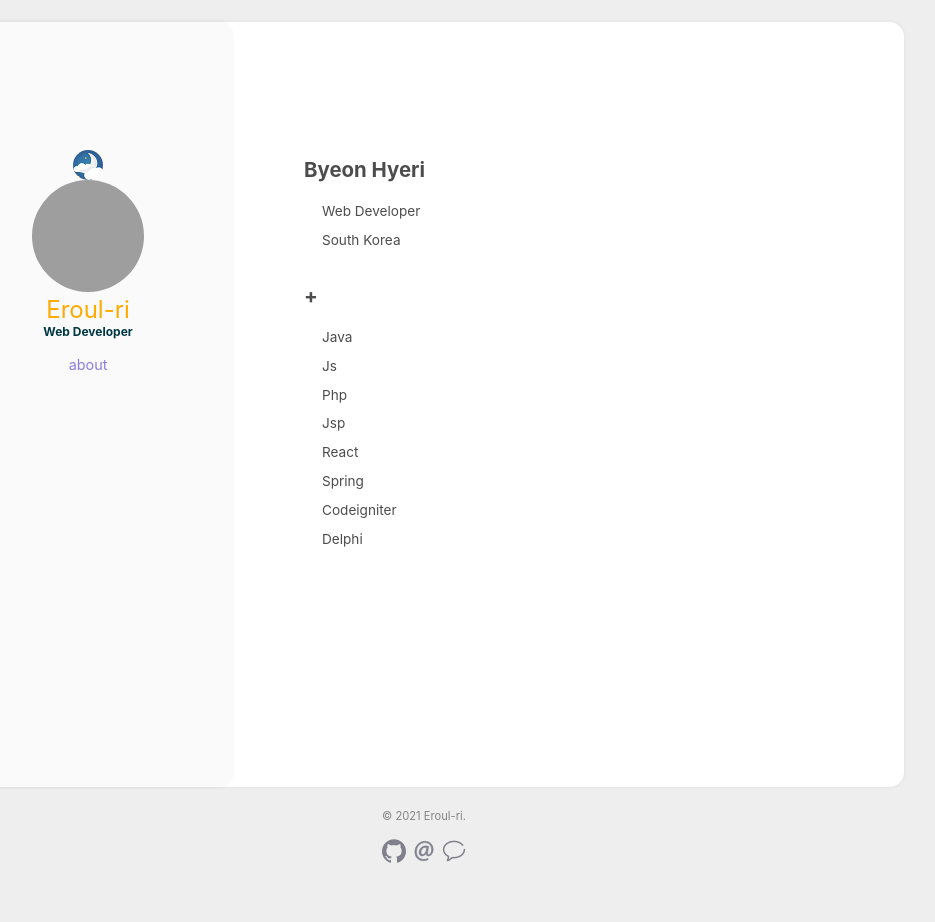
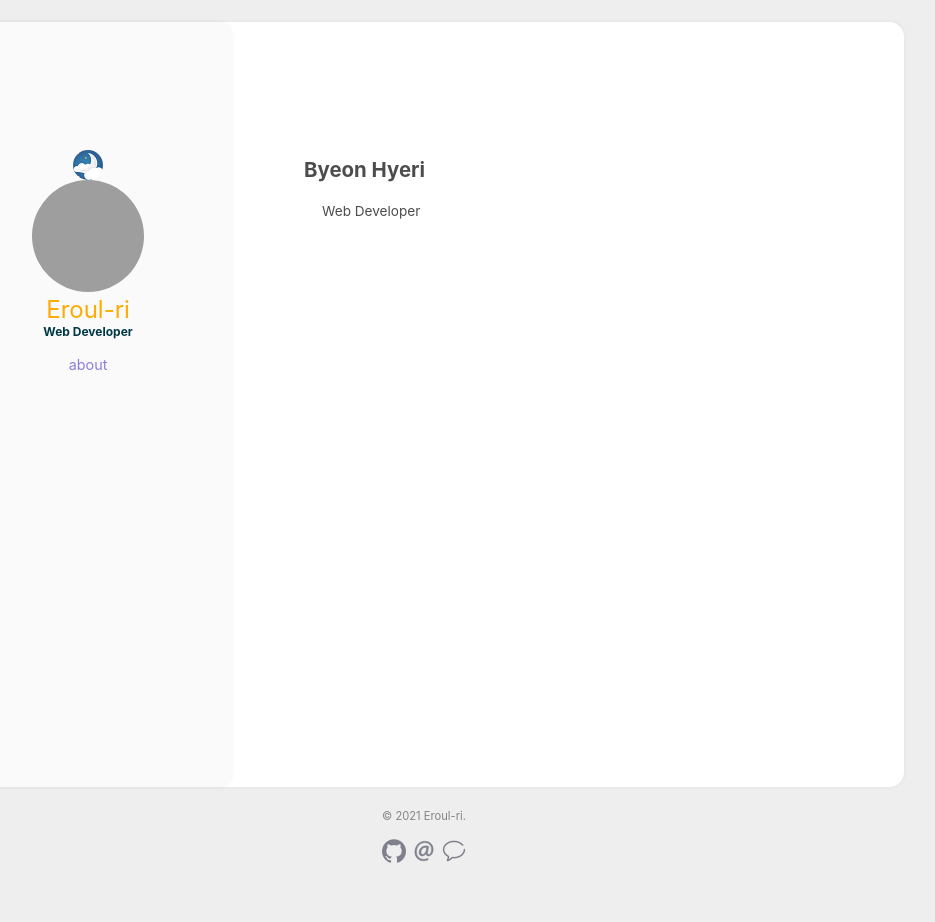
Before and after one commit to eroul-ri/eroul-ri.github.io, a Jekyll site: the page built from aboutme.html, in a window 1280 px wide. Shown: the whole page, without its empty margins (216-1151 px from the left). Built offline with Jekyll 4.4.1, drawn with Linux system fonts in a browser that asks for light colours; some web fonts are replaced; grey boxes are pictures that could not be loaded.

Commit message:
about : 수정

```diff
--- a/aboutme.html
+++ b/aboutme.html
@@ -8,20 +8,9 @@ layout: page
 
         <ul>
             <li>Web Developer</li>
-            <li>South Korea</li>
         </ul>
     </div>
     <div class="post_content">
-        <h2>+</h2>
-        <ul>
-            <li>Java</li>
-            <li>Js</li>
-            <li>Php</li>
-            <li>Jsp</li>
-            <li>React</li>
-            <li>Spring</li>
-            <li>Codeigniter</li>
-            <li>Delphi</li>
-        </ul>
+
     </div>
 </section>
--- /dev/null
+++ b/categories/diary.html
@@ -0,0 +1,6 @@
+---
+layout: post
+type: posts
+---
+
+{% include archive.html %}
```
Also changed, not shown: 4 other files.
